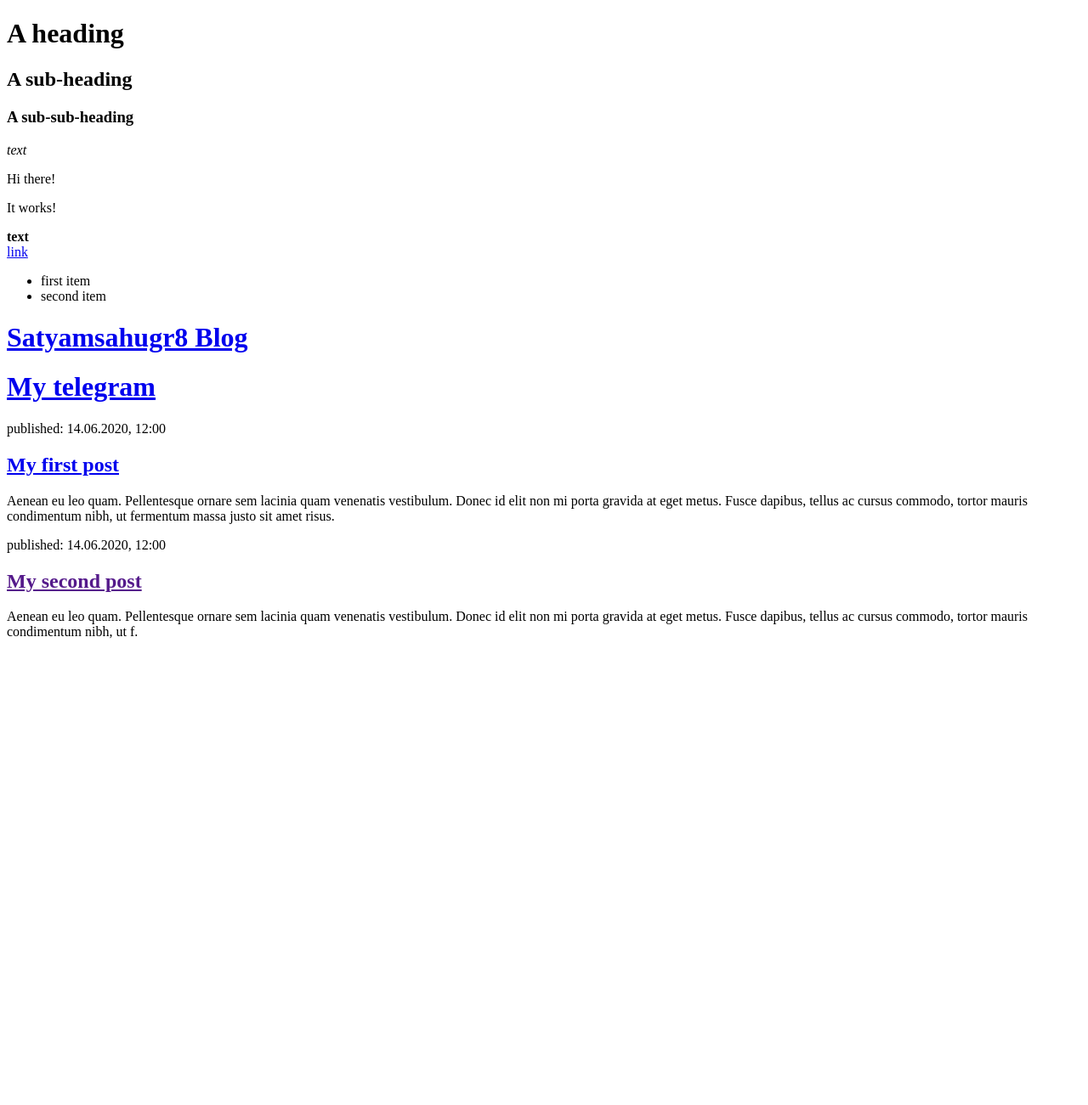
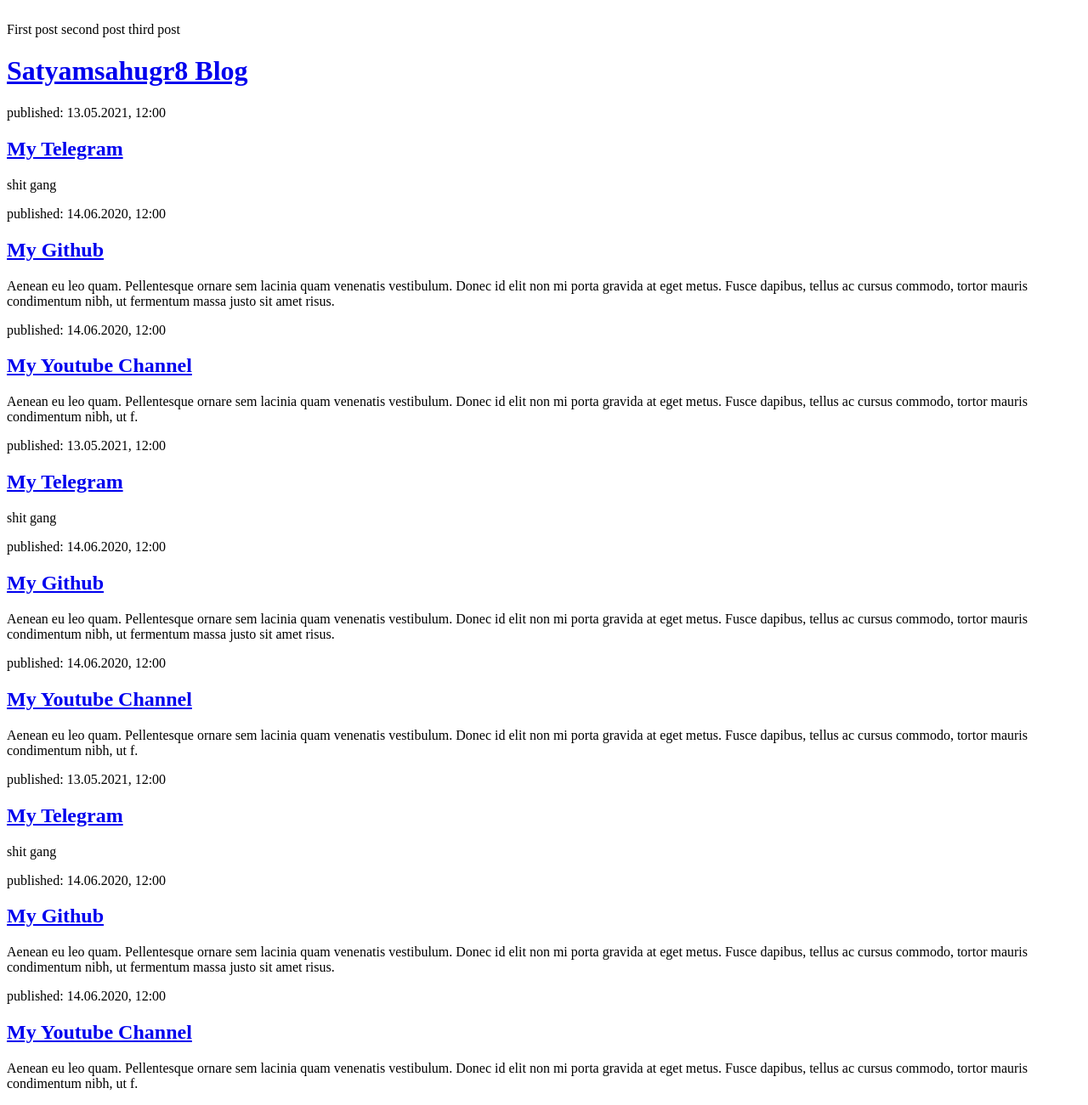
Before and after one commit to Satyamsahugr8/my-first-blog, a Django app: page / in a window 1280 px wide. Shown: the whole page at 85% size. Before the commit the page ends 752 px from the top, so only its background shows below. Run offline with Django 3.2, Linux system fonts and the light colour scheme; data comes from the database, SQL or seed files in the repository; both versions use the stored data as it was after the commit.

Commit message:
updated site on 13.05.21

```diff
--- a/blog/templates/blog/post_list.html
+++ b/blog/templates/blog/post_list.html
@@ -4,43 +4,42 @@
         <title>Qwer blog</title>
     </head>
     <body>
-        <h1>A heading</h1>
-        <h2>A sub-heading</h2>
-        <h3>A sub-sub-heading</h3>
-        <em>text</em>
-        <p>Hi there!</p>
-        <p>It works!</p>
-        <strong>text</strong>
+
         <br>
-        <a href=" http://127.0.0.1:8000/">link</a>
-        <ul><li>first item</li>
-        <li>second item</li></ul>
-        <div></div>
-<nav></nav>
-<article></article>
-<section></section>
-<header></header>
-<main></main>
-<aside></aside>
-<footer></footer>
-<time></time>
 
-<header>
+        <div>
+         {% for post in posts %}
+             {{ post }}
+         {% endfor %}
+
+        </div>
+
+        <header>
             <h1><a href="/">Satyamsahugr8 Blog</a></h1>
-            <h1><a href="http://t.me/flash_king">My telegram</a></h1>
         </header>
+
+        {% for post in posts %}
+
+        <article>
+            <time>published: 13.05.2021, 12:00</time>
+            <h2><a href="http://www.t.me/flash_king">My Telegram</a></h2>
+            <p>shit gang</p>
+        </article>
+
+
 
         <article>
             <time>published: 14.06.2020, 12:00</time>
-            <h2><a href="https://github.com/Satyamsahugr8">My first post</a></h2>
+            <h2><a href="https://github.com/Satyamsahugr8">My Github</a></h2>
             <p>Aenean eu leo quam. Pellentesque ornare sem lacinia quam venenatis vestibulum. Donec id elit non mi porta gravida at eget metus. Fusce dapibus, tellus ac cursus commodo, tortor mauris condimentum nibh, ut fermentum massa justo sit amet risus.</p>
         </article>
 
         <article>
             <time>published: 14.06.2020, 12:00</time>
-            <h2><a href="">My second post</a></h2>
+            <h2><a href="https://www.youtube.com/channel/UChbCW-CPfPrIN47Z6V9WJ4g">My Youtube Channel</a></h2>
             <p>Aenean eu leo quam. Pellentesque ornare sem lacinia quam venenatis vestibulum. Donec id elit non mi porta gravida at eget metus. Fusce dapibus, tellus ac cursus commodo, tortor mauris condimentum nibh, ut f.</p>
         </article>
+        {% endfor %}
 
-</body>
+    </body>
 </html>
--- a/blog/views.py
+++ b/blog/views.py
@@ -1,5 +1,8 @@
 from django.shortcuts import render
+from .models import Post
+from django.utils import timezone
 
 # Create your views here.
 def post_list(request):
-    return render(request, 'blog/post_list.html', {})
+    posts = Post.objects.filter(published_date__lte=timezone.now()).order_by('published_date')
+    return render(request, 'blog/post_list.html', {'posts': posts})
```
Also changed, not shown: db.sqlite3.
